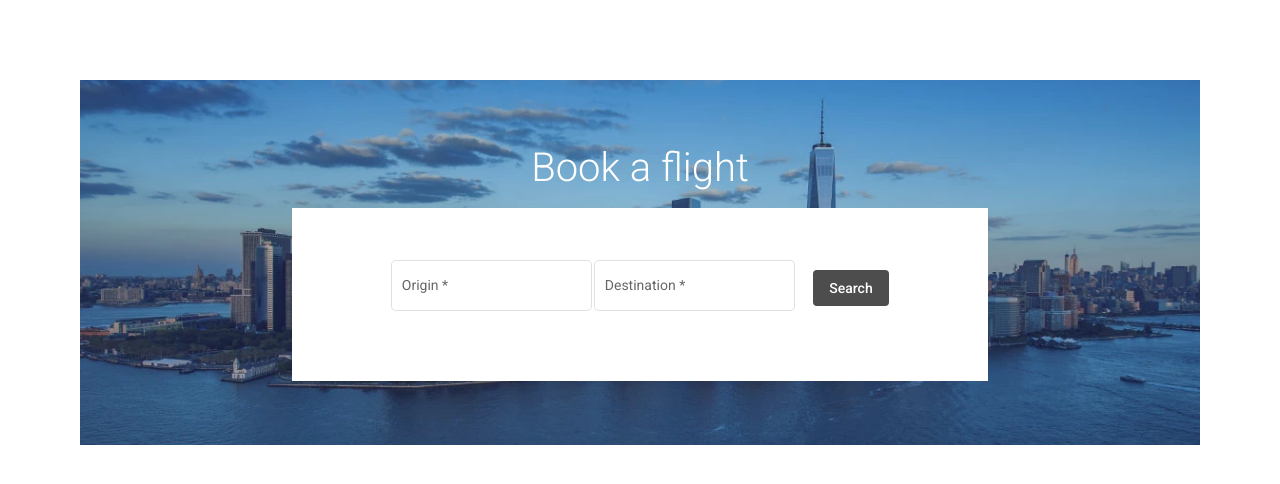
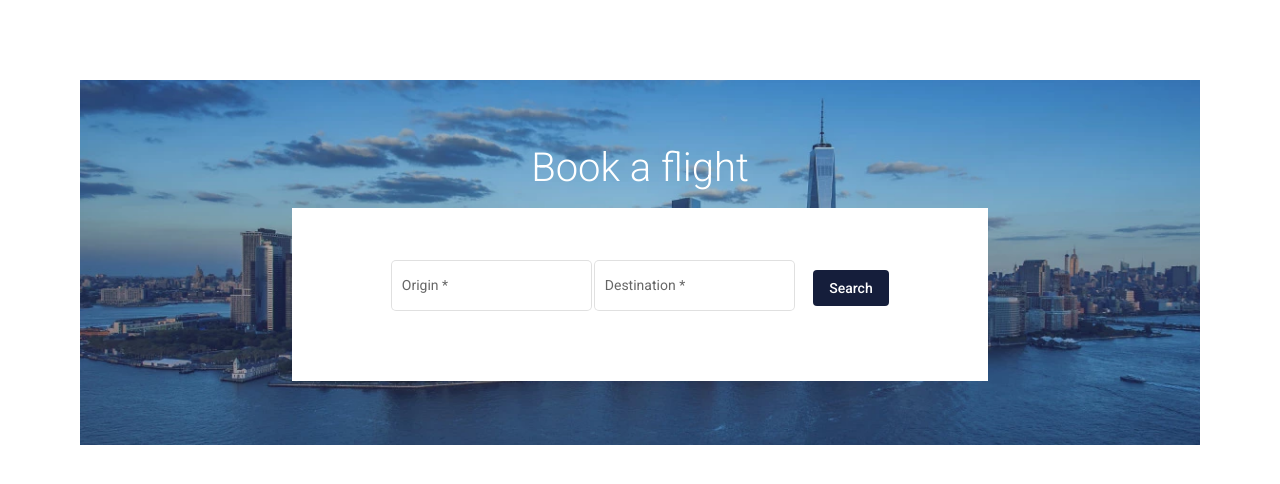
Before and after one commit to silvermachine777/newshore-air-frontend-test, an Angular app: page / in a window 1280 px wide. Shown: the top 484 px of the page. Built offline with nearby package versions, Linux system fonts and the light colour scheme.

Commit message:
fix(general): Change button styles

```diff
--- a/src/app/components/search-form/search-form.component.css
+++ b/src/app/components/search-form/search-form.component.css
@@ -24,12 +24,12 @@
 
 .search-form-button{
     margin-left: 1rem;
-    background: #4d4d4d;
+    background: #151E3B;
     color: white;
 }
 
 .search-form-button:hover{
-    background-color: #1f1d1d;
+    background-color: #151e3be3;
 }
 
 .wrapper-container h1 {
```
